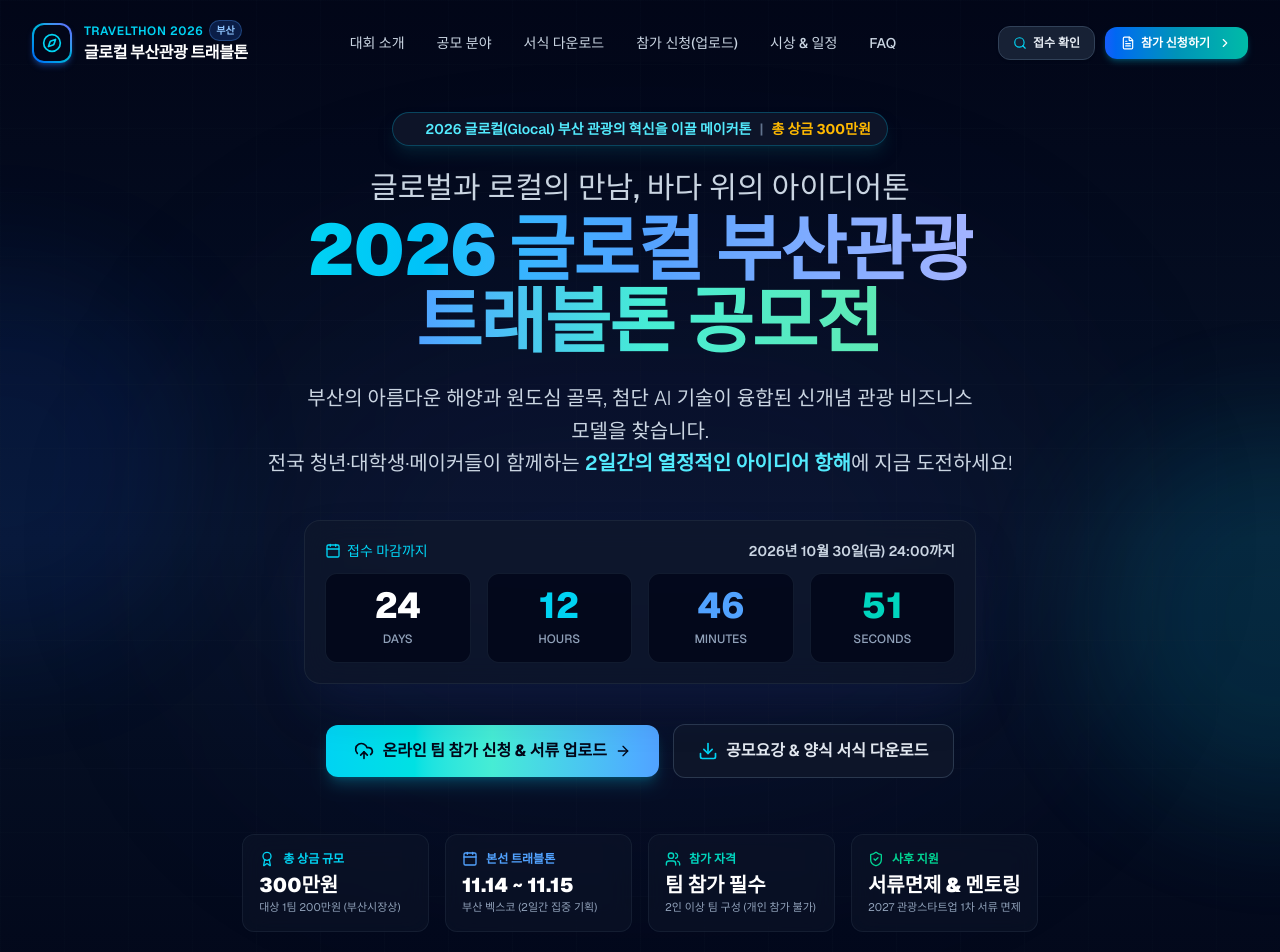
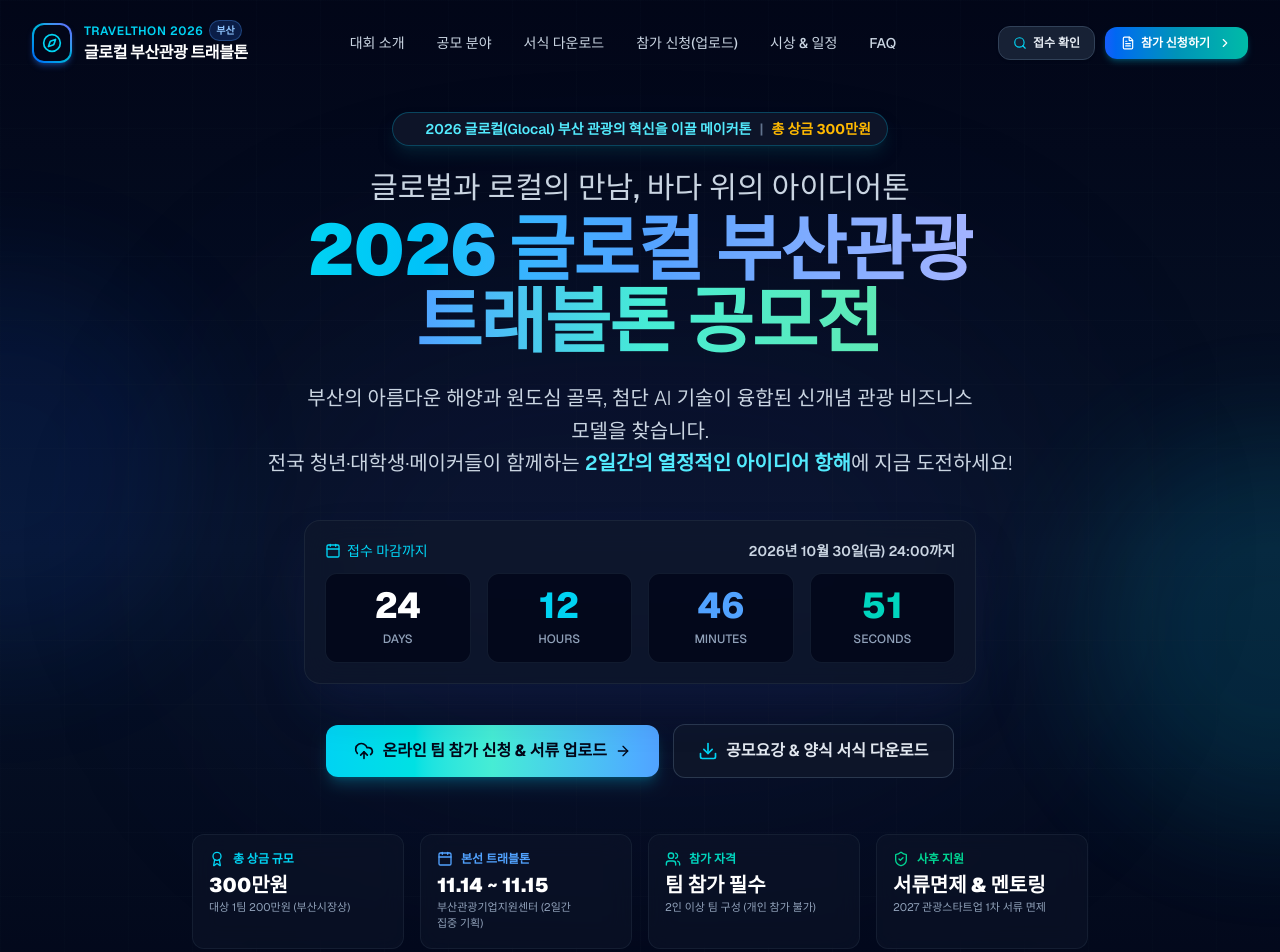
Before and after one commit to jijeongin53-ops/travelthon, a Next.js app: page / in a window 1280 px wide. Shown: the top 952 px of the page. Built offline with nearby package versions, Linux system fonts and the light colour scheme.

Commit message:
Update venue from BEXCO to Busan Tourism Business Support Center

```diff
--- a/src/components/Footer.tsx
+++ b/src/components/Footer.tsx
@@ -69,7 +69,7 @@ export default function Footer({ onScrollToTop }: FooterProps) {
         <div className="pt-8 flex flex-col md:flex-row items-start md:items-center justify-between gap-4 text-slate-500 text-[11px] break-keep">
           <div className="space-y-1 break-keep">
             <p>주최 : 부산광역시 | 주관 : 부산관광공사, 글로컬 트래블톤 조직위원회</p>
-            <p>운영사무국 : 부산광역시 해운대구 APEC로 55, 벡스코 제2전시장 컨벤션센터</p>
+            <p>운영사무국 : 부산광역시 영도구 봉래나루로 33, 부산관광기업지원센터</p>
             <p>문의전화 : 010-8203-0046 | 이메일 : tourbiz.bto@gmail.com</p>
           </div>
 
--- a/src/components/HeroSection.tsx
+++ b/src/components/HeroSection.tsx
@@ -173,7 +173,7 @@ export default function HeroSection({ onScrollToSection }: HeroSectionProps) {
               <span className="text-xs font-semibold">본선 트래블톤</span>
             </div>
             <div className="text-lg sm:text-xl font-black text-white">11.14 ~ 11.15</div>
-            <p className="text-[11px] text-slate-400 break-keep">부산 벡스코 (2일간 집중 기획)</p>
+            <p className="text-[11px] text-slate-400 break-keep">부산관광기업지원센터 (2일간 집중 기획)</p>
           </div>
 
           <div className="bg-slate-900/50 backdrop-blur-md rounded-xl p-4 border border-slate-800/60 text-left">
--- a/src/lib/constants.ts
+++ b/src/lib/constants.ts
@@ -24,7 +24,7 @@ export const COMPETITION_INFO = {
   targetDate: '2026-10-30T23:59:59+09:00', // 접수 마감일: 2026년 10월 30일
   targetDateDisplay: '2026년 10월 30일(금) 24:00까지',
   eventDate: '2026년 11월 14일(토) ~ 11월 15일(일) [2일간]',
-  venue: '부산 벡스코(BEXCO) 제2전시장 & 부산 전역 로컬 거점',
+  venue: '부산관광기업지원센터 & 부산 전역 로컬 거점',
   totalPrize: '총 상금 300만원',
   participants: '전국 대학생, 청년, 관광 스타트업 및 일반인 (2인 이상 팀 참가 필수 / 개인 참가 불가)',
 };
@@ -112,7 +112,7 @@ export const SCHEDULE_STEPS = [
     step: '04',
     phase: '2일간의 트래블톤 본선',
     date: '2026. 11. 14 ~ 11. 15',
-    description: '부산 벡스코에서 펼쳐지는 2일간의 집중 릴레이 기획 & 프로토타입 제작',
+    description: '부산관광기업지원센터에서 펼쳐지는 2일간의 집중 릴레이 기획 & 프로토타입 제작',
     status: 'upcoming',
   },
   {
```
